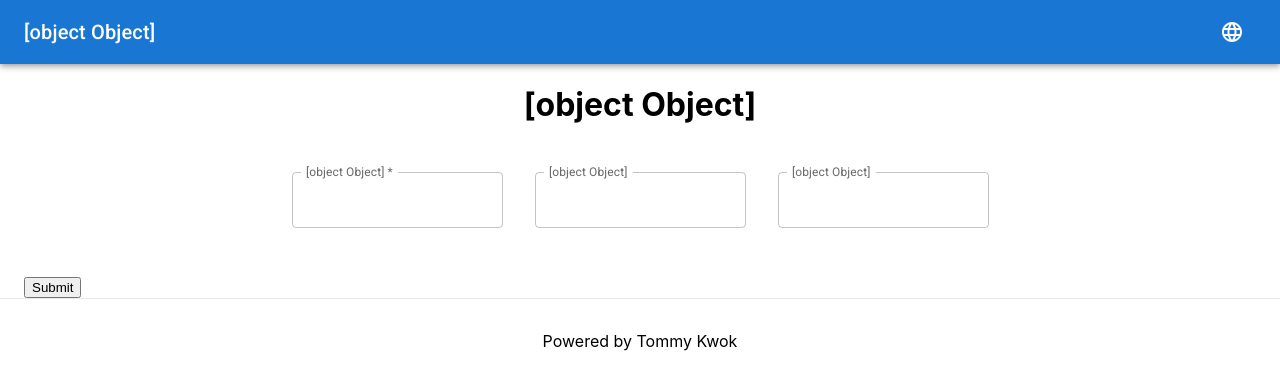
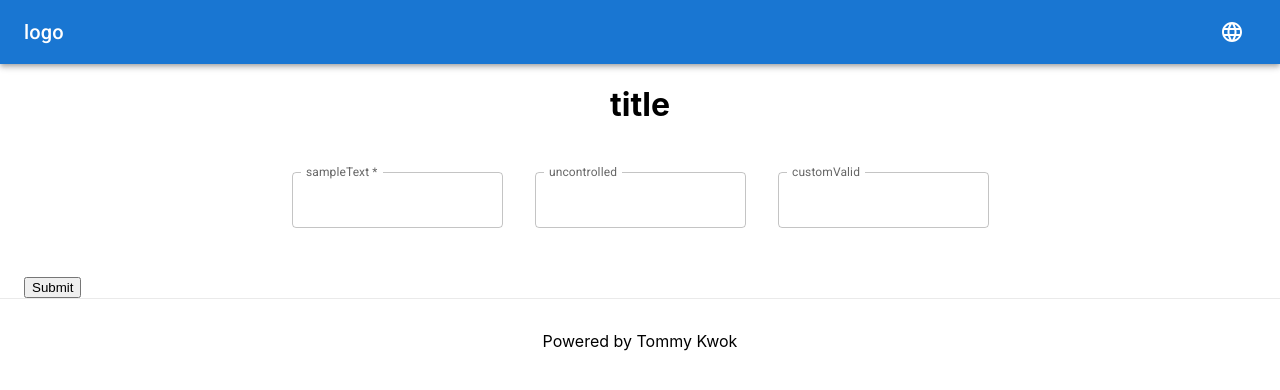
Before and after one commit to wing9537/mini-store, a Next.js app: page / in a window 1280 px wide. Shown: the top 390 px of the page. Built offline with nearby package versions, Linux system fonts and the light colour scheme.

Commit message:
bug fixed on errorMsg no lang switch

```diff
--- a/components/core/baseForm.js
+++ b/components/core/baseForm.js
@@ -15,6 +15,8 @@
     delayError: undefined,
   });
 
+  console.log("modelObj", methods.watch());
+
   return (
     <FormProvider {...methods}>
       <Box component="form" autoComplete="off" onSubmit={methods.handleSubmit(onSubmit)} {...rest}>
--- a/components/core/baseInput.js
+++ b/components/core/baseInput.js
@@ -19,7 +19,7 @@
     formState: { errors },
   } = useFormContext();
 
-  const { t } = useTranslation(messages);
+  const { locale, t } = useTranslation(messages);
 
   const [required] = useState(limit.min > 0);
   const [maxLength] = useState(limit.max > -1 ? limit.max : 255);
@@ -36,7 +36,7 @@
     if (["min", "minLength"].includes(type)) {
       return t(type, { limit: minLength });
     }
-    return message;
+    return JSON.parse(message)[locale];
   };
 
   console.log(name, error);
--- a/hook/useTranslation.js
+++ b/hook/useTranslation.js
@@ -1,20 +1,32 @@
-import { useCallback } from "react";
+import { useCallback, useMemo } from "react";
 import { useRouter } from "next/router";
-import { get, template } from "lodash-es";
+import { get, template, isEmpty } from "lodash-es";
 
 function useTranslation(source) {
   const { locale } = useRouter();
   const deps = [source, locale];
 
-  const t = useCallback((path, args = {}) => {
-    return template(obj(path))(args);
+  const t = useCallback((path, args = {}, lang) => {
+    return template(get(source[lang || locale], path) || path)(args);
   }, deps);
 
-  const obj = useCallback((path) => {
-    return get(source[locale], path) || {};
+  const obj = useCallback((path, lang) => {
+    return get(source[lang || locale], path) || {};
   }, deps);
 
-  return { locale, t, obj };
+  const msg = useCallback(
+    (path, args = {}, isObj = false) => {
+      const msgObj = {
+        en: t(path, args, "en"),
+        tc: t(path, args, "tc"),
+        sc: t(path, args, "sc"),
+      };
+      return isObj ? msgObj : JSON.stringify(msgObj);
+    },
+    [source]
+  );
+
+  return { locale, t, obj, msg };
 }
 
 export default useTranslation;
--- a/locales/home.json
+++ b/locales/home.json
@@ -4,7 +4,6 @@
         "sampleText":"Sample Text",
         "uncontrolled": "Without Control",
         "customValid": "Custom Validation",
-        "exactStr": "pass",
         "validate": {
             "exact": "Please input exact content: \"${text}\"."
         }
@@ -14,7 +13,6 @@
         "sampleText": "文字輸入",
         "uncontrolled": "不受控制",
         "customValid": "自定義驗證",
-        "exactStr": "通過",
         "validate": {
             "exact": "請輸入正確的內容: \"${text}\""
         }
@@ -24,7 +22,6 @@
         "sampleText": "文字输入",
         "uncontrolled": "不受控制",
         "customValid": "自定义验证",
-        "exactStr": "经过",
         "validate": {
             "exact": "请输入正确的内容: \"${text}\""
         }
--- a/pages/index.js
+++ b/pages/index.js
@@ -11,12 +11,10 @@
     customValid: "",
   };
 
-  const { t } = useTranslation(messages);
-
-  const exactStr = t("exactStr");
+  const { t, msg } = useTranslation(messages);
 
   const validExactValue = (value) => {
-    return value == exactStr || t("validate.exact", { text: exactStr });
+    return value == "pass" || msg("validate.exact", { text: "pass" });
   };
 
   return (
```
